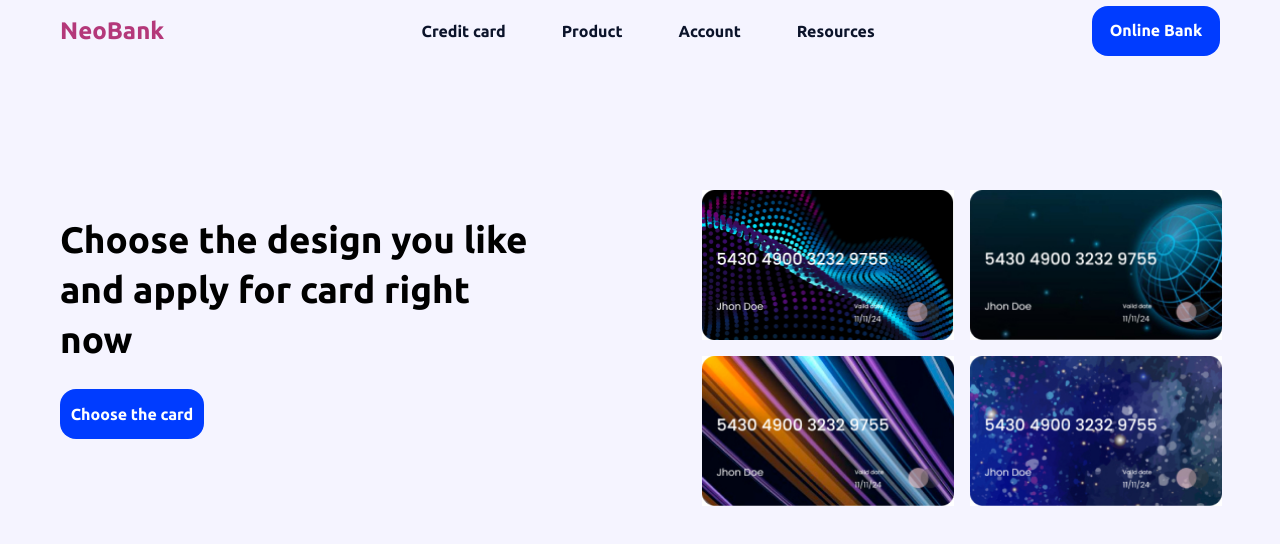
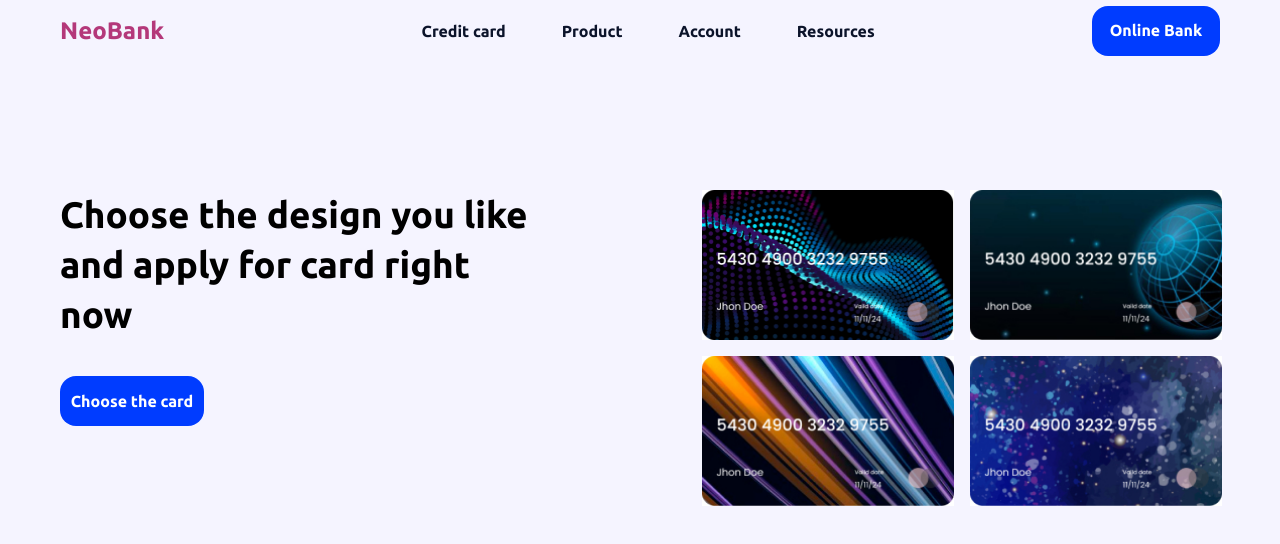
Before and after one commit to Schneegestober1/neo-bank, a React (Vite) app: page / in a window 1280 px wide. Shown: the top 544 px of the page. Built offline with nearby package versions, Linux system fonts and the light colour scheme.

Commit message:
срусл

```diff
--- a/src/components/CardPromoTitle/card-promo-title.module.scss
+++ b/src/components/CardPromoTitle/card-promo-title.module.scss
@@ -15,6 +15,8 @@
   font-weight: 700;
   font-size: 2.3rem;
   line-height: 50px;
+  margin-top: 0;
+  margin-bottom: 2.25rem;
 }
 
 .button {
```
